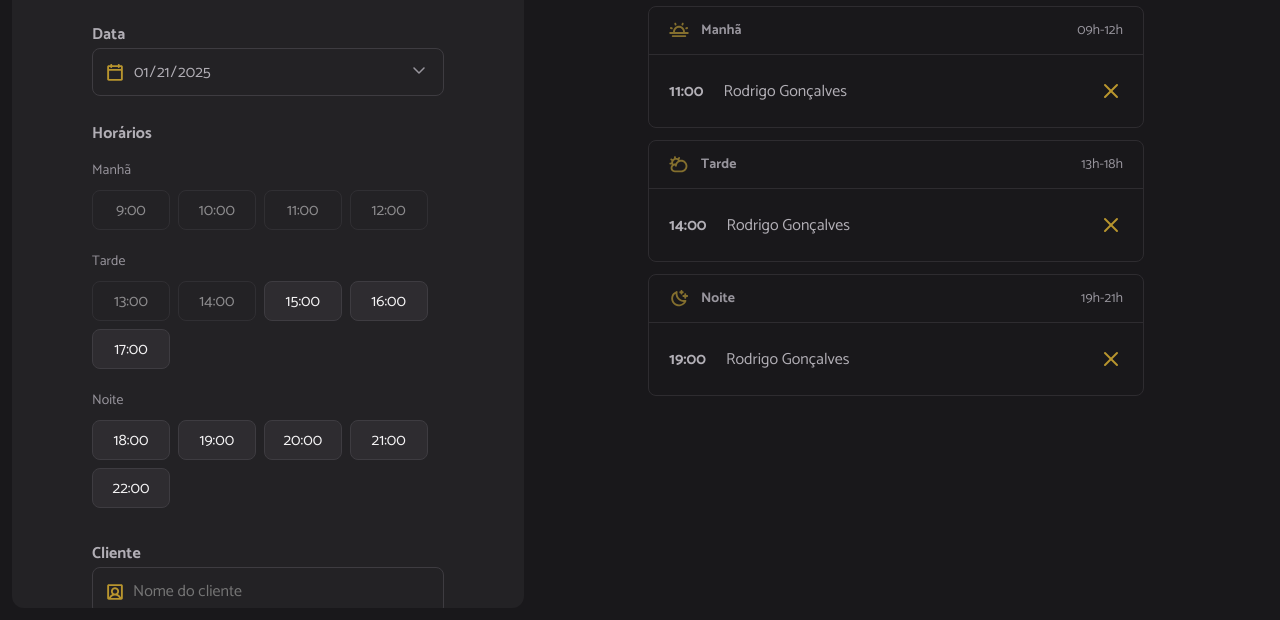
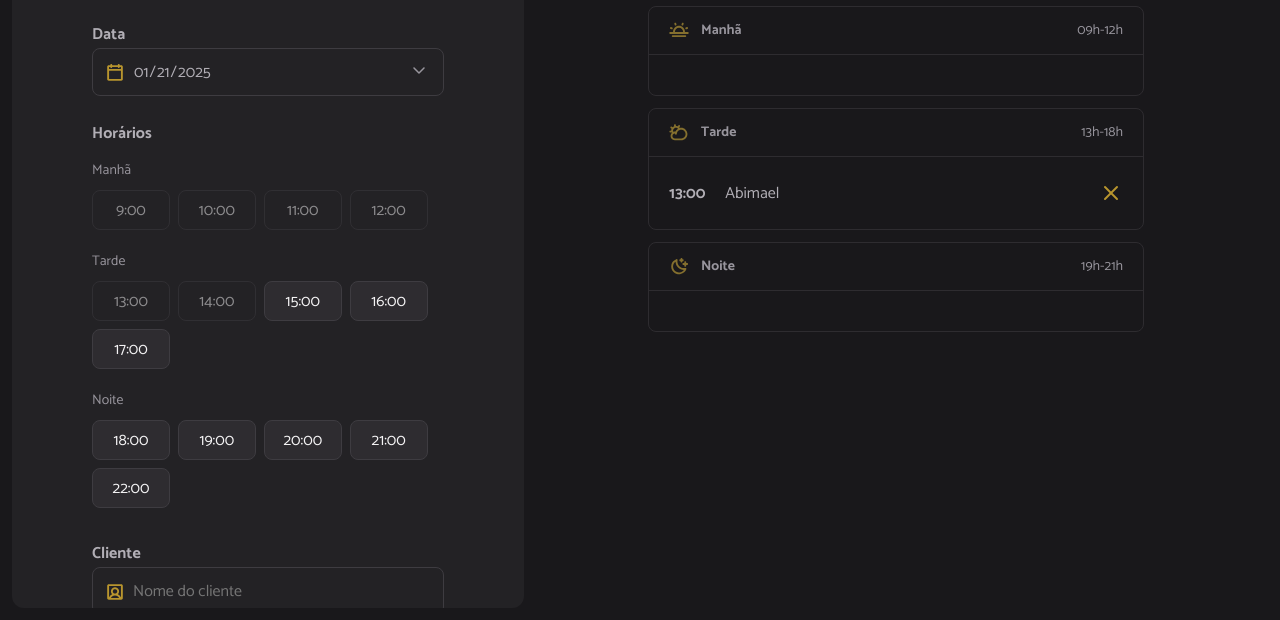
Before and after one commit to abimaelrss/projeto-hairday, a website built with webpack: page index.html in a window 1280 px wide. Shown: the part 180-800 px from the top of the page. Built offline with nearby package versions, Linux system fonts and the light colour scheme; data requests are answered from the project's data file.

Commit message:
Rendering the day's schedules

```diff
--- a/src/modules/schedules/load.js
+++ b/src/modules/schedules/load.js
@@ -1,5 +1,6 @@
 import { scheduleFetchByDay } from "../../services/schedule-fetch-by-day.js";
 import { hoursLoad } from "../form/hours-load.js";
+import { schedulesShow } from "../schedules/show.js";
 
 // Seleciona o input de data
 const selectedDate = document.getElementById("date");
@@ -10,7 +11,9 @@ export async function schedulesDay() {
 
   // Busca os agendamentos na API
   const dailySchedules = await scheduleFetchByDay({ date });
-  console.log(dailySchedules)
+
+  // Exibe os agendamentos
+  schedulesShow({ dailySchedules });
 
   // Renderiza as horas disponíveis
   hoursLoad({ date });
--- /dev/null
+++ b/src/modules/schedules/show.js
@@ -0,0 +1,52 @@
+import dayjs from "dayjs";
+
+// Seleciona as sessões (manhã, tarde e noite)
+const periodMorning = document.getElementById("period-morning");
+const periodAfternoon = document.getElementById("period-afternoon");
+const periodNight = document.getElementById("period-night");
+
+export function schedulesShow({ dailySchedules }) {
+  try {
+    // Limpa as listas
+    periodMorning.innerHTML = "";
+    periodAfternoon.innerHTML = "";
+    periodNight.innerHTML = "";
+
+    // Renderiza os agendamentos por período
+    dailySchedules.forEach((schedule) => {
+      const item = document.createElement("li");
+      const time = document.createElement("strong");
+      const name = document.createElement("span");
+
+      // Adiciona o id do agendamento
+      item.setAttribute("data-id", schedule.id);
+
+      time.textContent = dayjs(schedule.when).format("HH:mm");
+      name.textContent = schedule.name;
+
+      // Cria o ícone de cancelar o agendamento
+      const cancelIcon = document.createElement("img");
+      cancelIcon.classList.add("cancel-icon");
+      cancelIcon.setAttribute("src", "./src/assets/cancel.svg");
+      cancelIcon.setAttribute("alt", "Cancelar");
+
+      // Adiciona o tempo, nome e ícone no item
+      item.append(time, name, cancelIcon);
+
+      // Obtem somente a hora
+      const hour = dayjs(schedule.when).hour();
+
+      // Renderiza o agendamento na sessão (manhã, tarde ou noite)
+      if (hour <= 12) {
+        periodMorning.appendChild(item);
+      } else if (hour > 12 && hour <= 18) {
+        periodAfternoon.appendChild(item);
+      } else {
+        periodNight.appendChild(item);
+      }
+    });
+  } catch (error) {
+    console.log(error);
+    alert("Não foi possível exibir os agendamentos");
+  }
+}
```
Also changed, not shown: index.html (+6 -6 lines).
